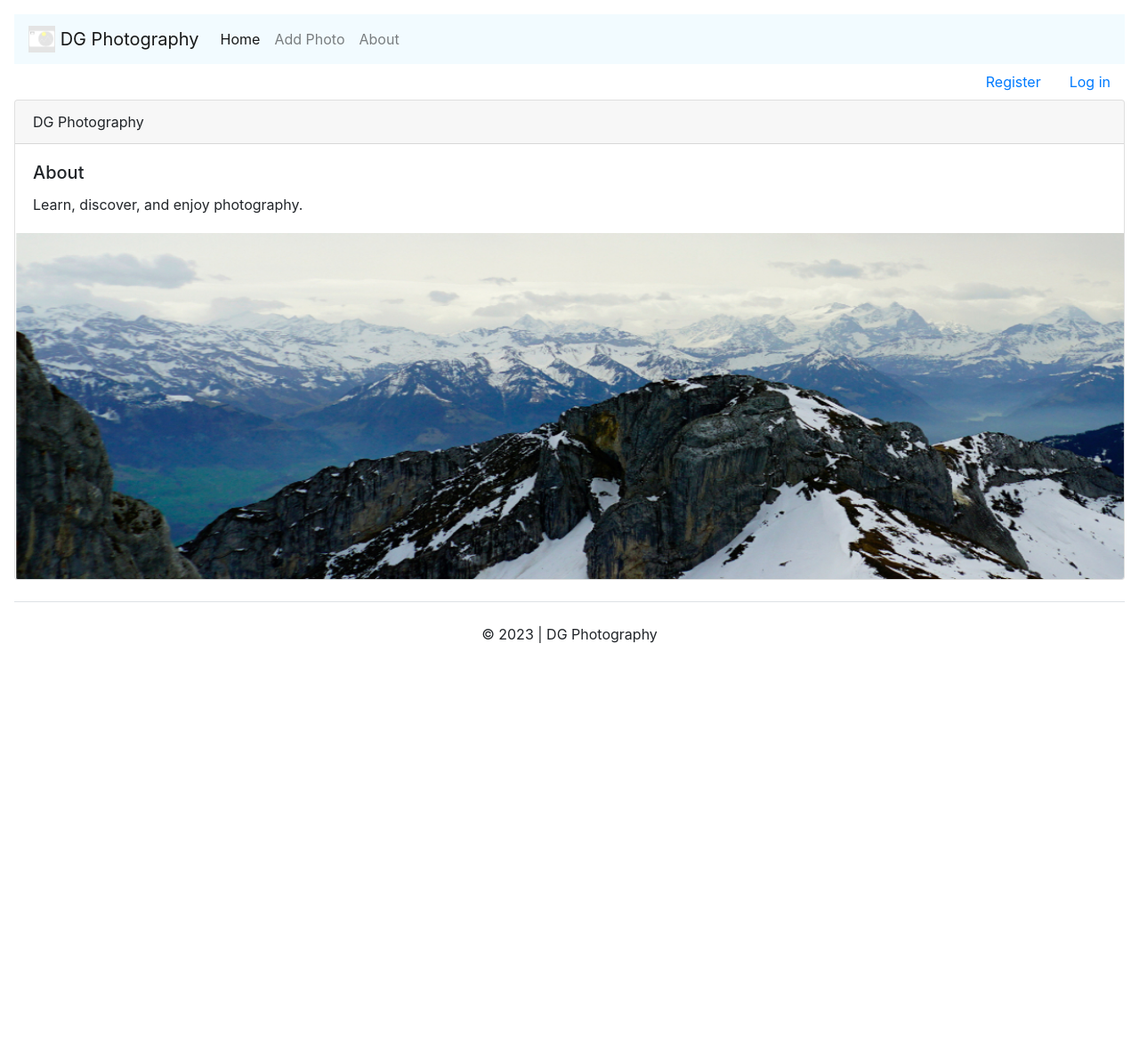
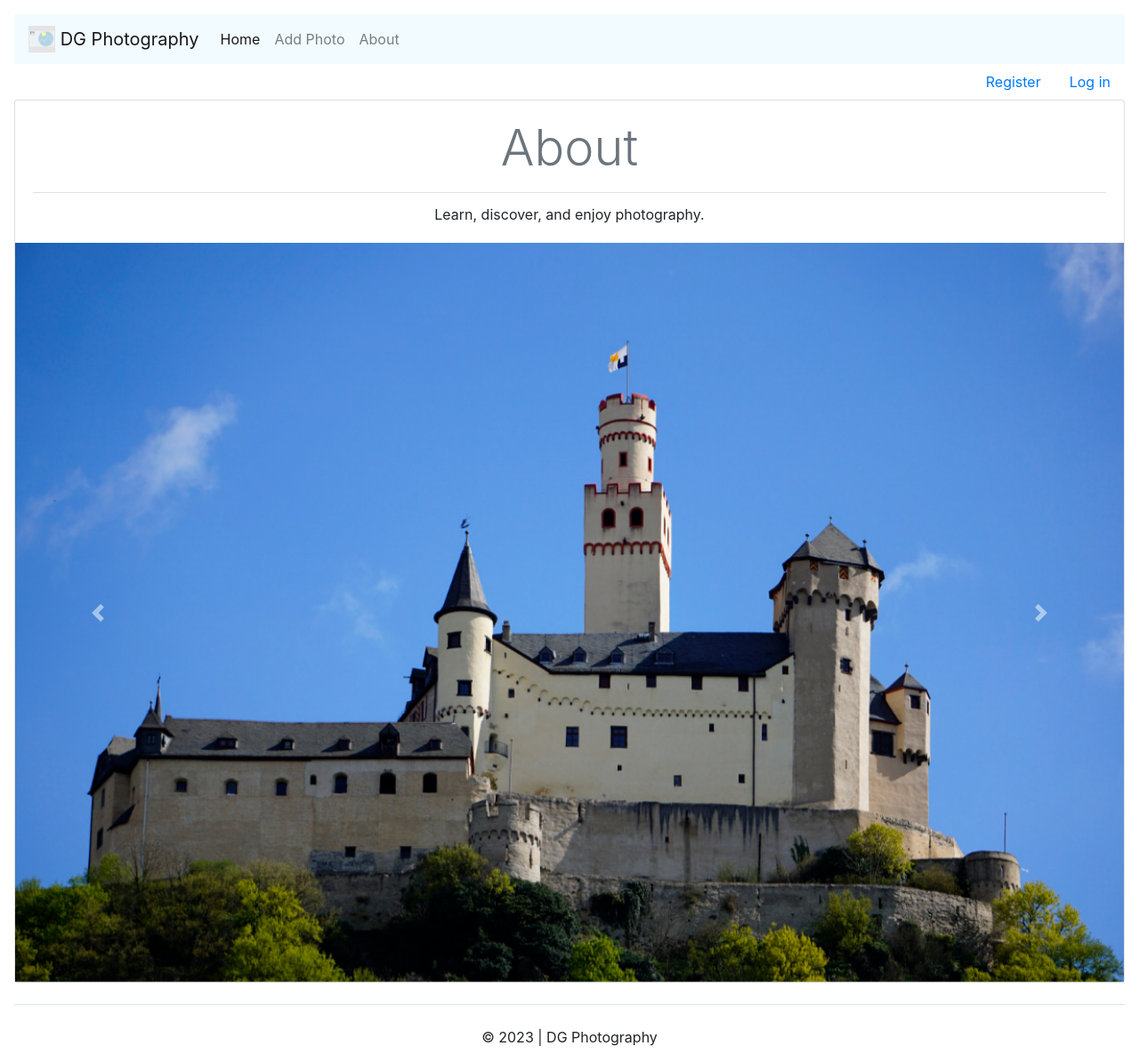
Before and after one commit to dannynow6/dg-photo, a Django app: template dg_photography/templates/dg_photography/about.html in a window 1280 px wide. Shown: the whole page at 89% size. Before the commit the page ends 723 px from the top, so only its background shows below. Run offline with Django 3.2, Linux system fonts and the light colour scheme; the template is opened without the code that fills it, so the values that code supplies are empty; some libraries are stand-ins or nearby versions.

Commit message:
fixed about page, updated logo

```diff
--- a/dg_photography/templates/dg_photography/about.html
+++ b/dg_photography/templates/dg_photography/about.html
@@ -1,16 +1,59 @@
 {% extends "dg_photography/base.html" %} {% load static %} {% load bootstrap4 %}
 {% block content %}
     <div class="card">
-        <div class="card-header">
-            DG Photography
-        </div>
         <div class="card-body">
-            <h5 class="card-title">About</h5>
-            <p class="card-text">
+            <h5 class="card-title text-center display-4 text-secondary border-bottom pb-3">About</h5>
+            <p class="card-text text-center">
                 Learn, discover, and enjoy photography.
             </p>
         </div>
-        <img class="card-img-bottom" alt="mountains" src="{% static 'img/mountain.jpg' %}" />
+        <div class="card-img-bottom">
+            <div id="carouselControl" class="carousel slide" data-ride="carousel">
+                <div class="carousel-inner">
+                <div class="carousel-item active">
+                    <img src="{% static 'img/castle.jpg' %}" class="d-block w-100" id="c-img" />
+                </div>
+                <div class="carousel-item">
+                    <img src="{% static 'img/mountain_1.jpg' %}" class="d-block w-100" id="c-img" />
+                </div>
+                <div class="carousel-item">
+                    <img src="{% static 'img/church.jpg' %}" class="d-block w-100" id="c-img" />
+                </div>
+                <div class="carousel-item">
+                    <img src="{% static 'img/mountain_2.jpg' %}" class="d-block w-100" id="c-img" />
+                </div>
+                <div class="carousel-item">
+                    <img src="{% static 'img/flower.jpg' %}" class="d-block w-100" id="c-img" />
+                </div>
+                <div class="carousel-item">
+                    <img src="{% static 'img/mountain_3.jpg' %}" class="d-block w-100" id="c-img" />
+                </div>
+                <div class="carousel-item">
+                    <img src="{% static 'img/houses.jpg' %}" class="d-block w-100" id="c-img" />
+                </div>
+                <div class="carousel-item">
+                    <img src="{% static 'img/mountain_4.jpg' %}" class="d-block w-100" id="c-img" />
+                </div>
+                <div class="carousel-item">
+                    <img src="{% static 'img/leaf.jpg' %}" class="d-block w-100" id="c-img" />
+                </div>
+                <div class="carousel-item">
+                    <img src="{% static 'img/mountain_5.jpg' %}" class="d-block w-100" id="c-img" />
+                </div>
+                <div class="carousel-item">
+                    <img src="{% static 'img/sun.jpg' %}" class="d-block w-100" id="c-img" />
+                </div>
+                </div>
+                <button class="carousel-control-prev" type="button" data-target="#carouselControl" data-slide="prev">
+                <span class="carousel-control-prev-icon" aria-hidden="true"></span>
+                <span class="sr-only">Previous</span>
+                </button>
+                <button class="carousel-control-next" type="button" data-target="#carouselControl" data-slide="next">
+                <span class="carousel-control-next-icon" aria-hidden="true"></span>
+                <span class="sr-only">Next</span>
+                </button>
+            </div>
+        </div>
     </div>
 
 {% endblock content %}
--- a/dg_photography/templates/dg_photography/base.html
+++ b/dg_photography/templates/dg_photography/base.html
@@ -14,7 +14,7 @@
   <body class="m-3">
     <nav class="navbar navbar-expand-lg navbar-light" style="background-color: #f2fbff;">
       <a class="navbar-brand" href="{% url 'dg_photography:index' %}">
-        <img src="{% static 'img/logo_dg.png' %}" width="30" height="30" class="d-inline-block align-top">
+        <img src="{% static 'img/logo_color.png' %}" width="30" height="30" class="d-inline-block align-top">
         DG Photography
       </a>
       <button class="navbar-toggler" type="button" data-toggle="collapse" data-target="#navbarNav" aria-controls="navbarNav" aria-expanded="false" aria-label="Toggle navigation">
--- a/notes.txt
+++ b/notes.txt
@@ -10,3 +10,9 @@
       </li>
     </ul>
     <br />
+
+from about:
+    <div class="card-header text-secondary bg-light">
+            <img src="{% static 'img/logo_color.png' %}" width="30" height="30" class="d-inline-block align-top">
+            DG Photography
+        </div>
--- a/static/css/styles.css
+++ b/static/css/styles.css
@@ -6,8 +6,3 @@
 #top-img {
     max-height: 80%;
 }
-
-#c-img {
-    width: auto;;
-    height: 85%;
-}
```
Also changed, not shown: db.sqlite3, static/img/logo_color.png (added).
